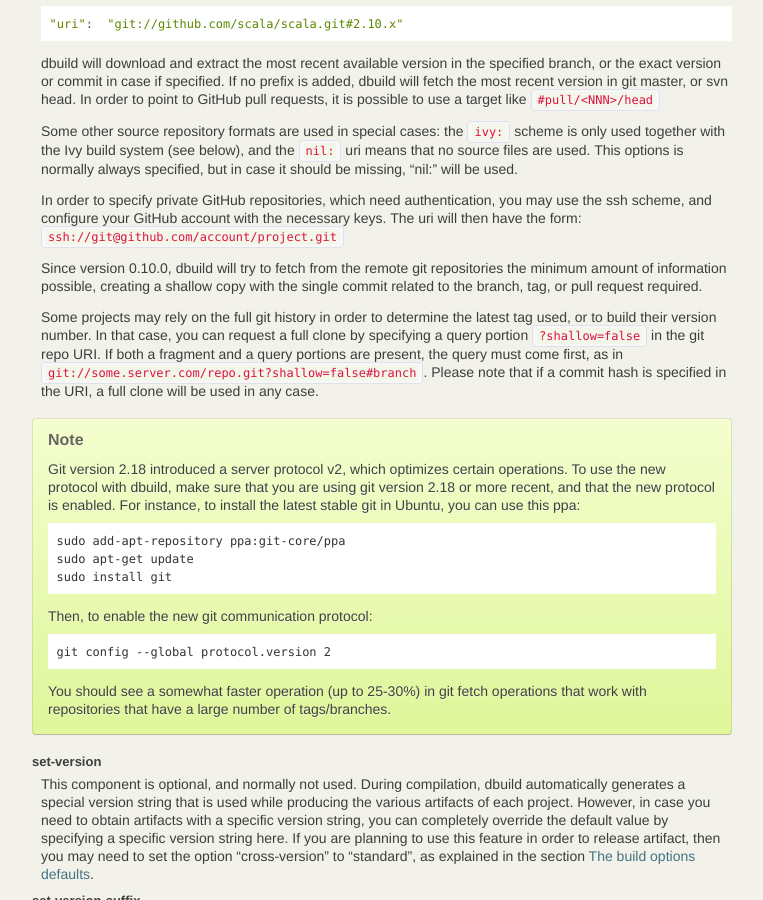
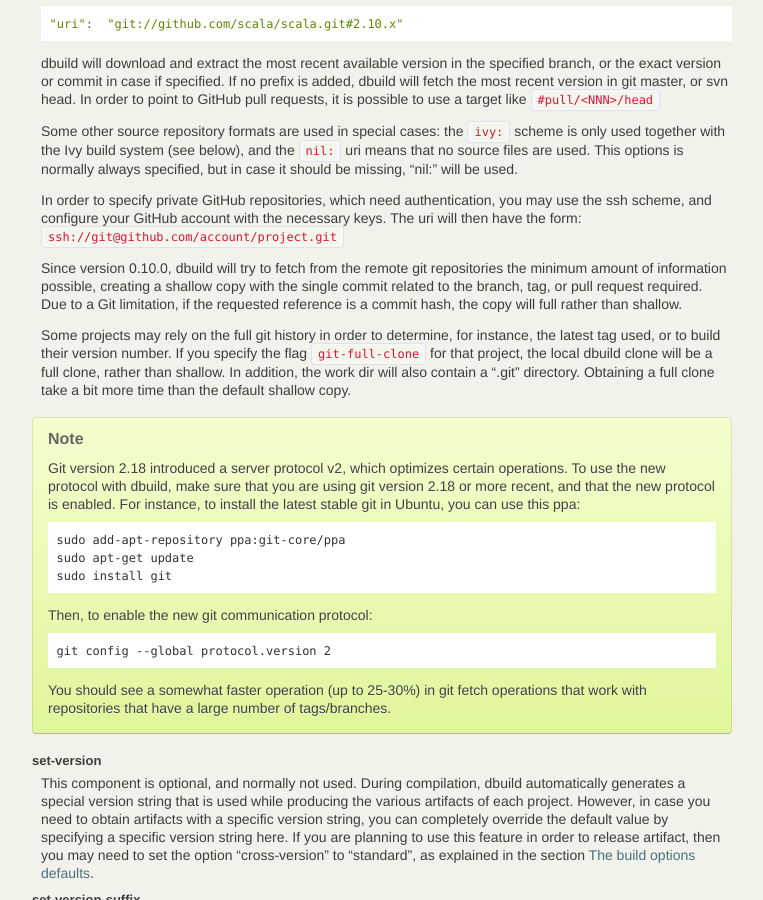
Before and after one commit to lightbend-labs/dbuild, a Sphinx documentation site: the page built from docs/src/sphinx/dbuild.rst, in a window 1280 px wide and 900 px high, scrolled down 2814 px. Shown: the whole window, without its empty margins (138-901 px from the left). Built offline with Sphinx 7.4.7, drawn with Linux system fonts in a browser that asks for light colours; the version number could not be read and is left out.

Commit message:
Documentation updates

```diff
--- a/docs/src/sphinx/dbuild.rst
+++ b/docs/src/sphinx/dbuild.rst
@@ -198,14 +198,14 @@ uri
 
   Since version 0.10.0, dbuild will try to fetch from the remote git repositories
   the minimum amount of information possible, creating a shallow copy with the single commit
-  related to the branch, tag, or pull request required.
+  related to the branch, tag, or pull request required. Due to a Git limitation, if the
+  requested reference is a commit hash, the copy will full rather than shallow.
 
-  Some projects may rely on the full git history in order to determine the latest tag used,
-  or to build their version number. In that case, you can request a full clone by specifying
-  a query portion `?shallow=false` in the git repo URI. If both a fragment and a query portions are
-  present, the query must come first, as in `git://some.server.com/repo.git?shallow=false#branch`.
-  Please note that if a commit hash is specified in the URI, a full clone will be used
-  in any case.
+  Some projects may rely on the full git history in order to determine, for instance, the latest
+  tag used, or to build their version number. If you specify the flag `git-full-clone` for that
+  project, the local dbuild clone will be a full clone, rather than shallow. In addition, the
+  work dir will also contain a ".git" directory. Obtaining a full clone take a bit more time
+  than the default shallow copy.
 
 .. note::
   Git version 2.18 introduced a server protocol v2, which optimizes certain operations. To use
```
